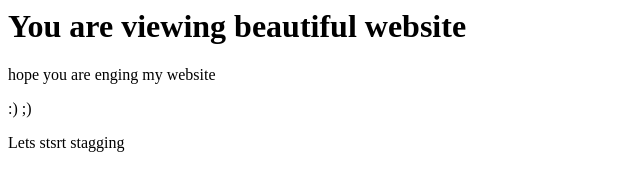
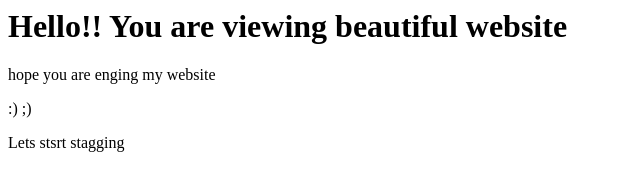
Before and after one commit to MitalGoriya/GitDemo, a plain HTML site: page index.html in a window 1280 px wide. Shown: the whole page, without its empty margins (0-640 px from the left). Drawn offline with Linux system fonts and the light colour scheme.

Commit message:
Added Hello

```diff
--- a/index.html
+++ b/index.html
@@ -1,7 +1,7 @@
 
 <html>
 <title>This is my git website</title>
-<h1>You are viewing beautiful website</h1>
+<h1>Hello!! You are viewing beautiful website</h1>
 <p> hope you are enging my website</p>
 <p>:) ;)</p>
 <p> Lets stsrt stagging</p>
```
